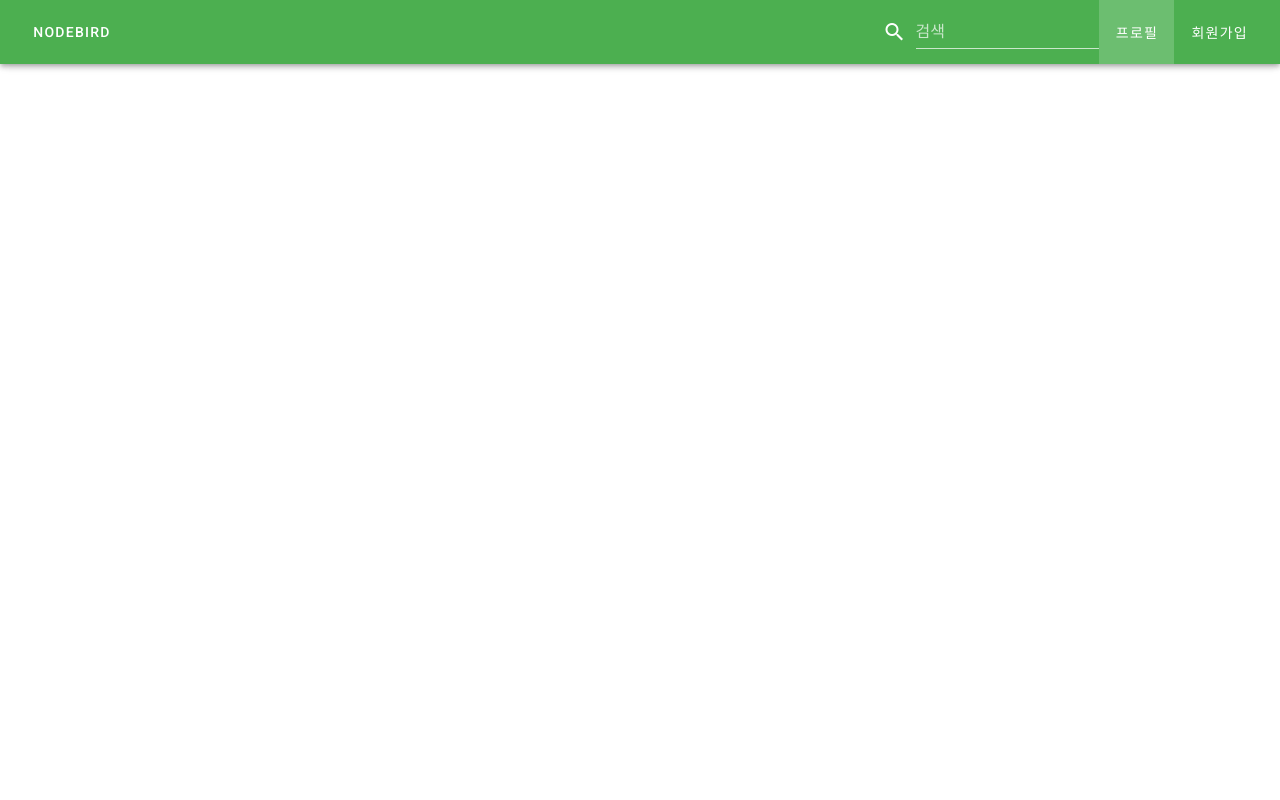
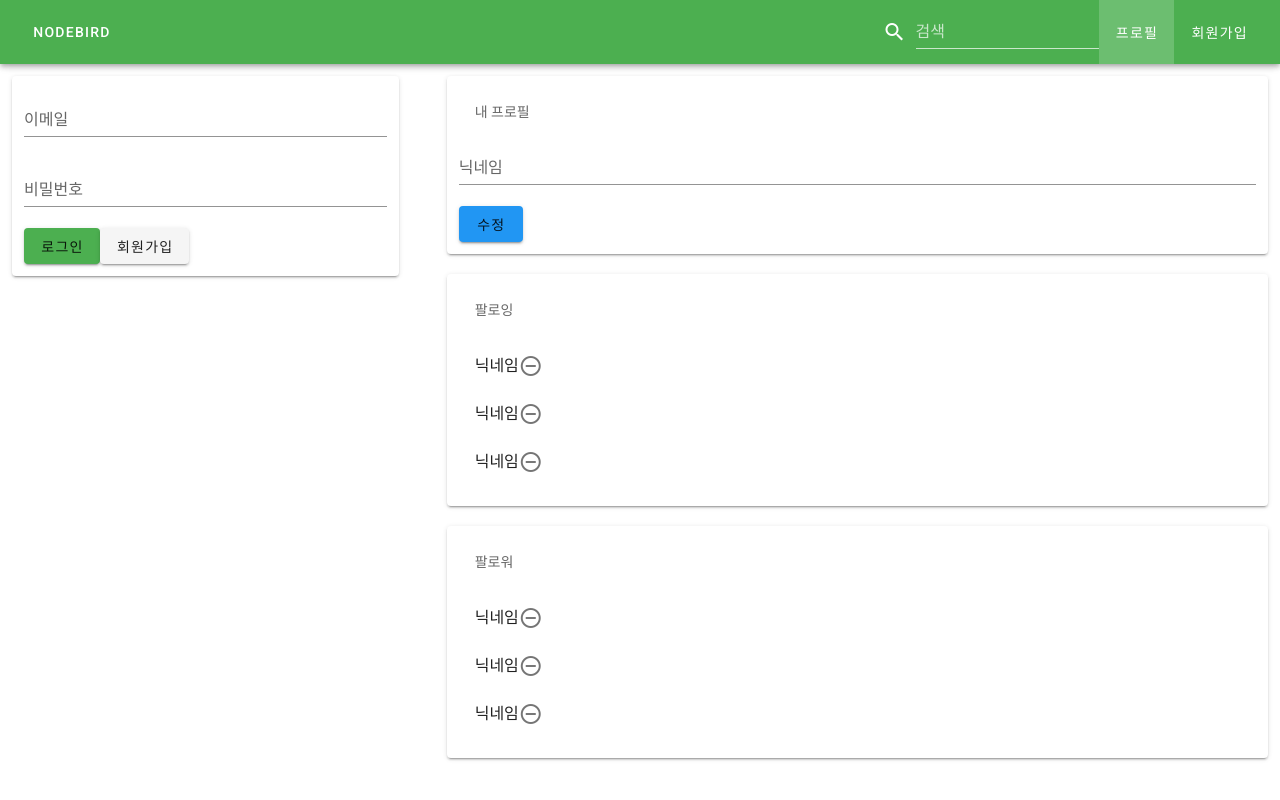
Before and after one commit to geunheejung/vue-nodebird, a Nuxt app in the folder front/: page /profile in a window 1280 px wide. Shown: the top 800 px of the page. Built offline with nearby package versions, Linux system fonts and the light colour scheme.

Commit message:
profile, signup, home, login ui 작업.

```diff
--- /dev/null
+++ b/front/components/FollowList.vue
@@ -0,0 +1,22 @@
+<template>
+  <v-list>
+    <v-list-item>
+      <span>닉네임</span>
+      <v-icon>mdi-minus-circle-outline</v-icon>
+    </v-list-item>
+    <v-list-item>
+      <span>닉네임</span>
+      <v-icon>mdi-minus-circle-outline</v-icon>
+    </v-list-item>
+    <v-list-item>
+      <span>닉네임</span>
+      <v-icon>mdi-minus-circle-outline</v-icon>
+    </v-list-item>
+  </v-list>
+</template>
+
+<script>
+export default {};
+</script>
+
+<style></style>
--- /dev/null
+++ b/front/components/LoginForm.vue
@@ -0,0 +1,20 @@
+<template>
+  <v-container>
+    <v-card>
+      <v-form>
+        <v-container>
+          <v-text-field label="이메일" type="email" required />
+          <v-text-field label="비밀번호" type="password" required />
+          <v-btn color="green">로그인</v-btn>
+          <v-btn nuxt to="/signup">회원가입</v-btn>
+        </v-container>
+      </v-form>
+    </v-card>
+  </v-container>
+</template>
+
+<script>
+export default {};
+</script>
+
+<style></style>
--- /dev/null
+++ b/front/components/ProfileCard.vue
@@ -0,0 +1,31 @@
+<template>
+  <v-card :style="{ marginBottom: '20px' }">
+    <v-img />
+    <v-card-text>
+      <div>
+        <h3>Title</h3>
+        <div>Content</div>
+      </div>
+    </v-card-text>
+    <v-card-actions>
+      <v-btn text color="orange">
+        <v-icon>mdi-twitter-retweet</v-icon>
+      </v-btn>
+      <v-btn text color="orange">
+        <v-icon>mdi-heart-outline</v-icon>
+      </v-btn>
+      <v-btn text color="orange">
+        <v-icon>mdi-comment-outline</v-icon>
+      </v-btn>
+      <v-btn text color="orange">
+        <v-icon>mdi-dots-horizontal</v-icon>
+      </v-btn>
+    </v-card-actions>
+  </v-card>
+</template>
+
+<script>
+export default {};
+</script>
+
+<style></style>
--- a/front/layouts/default.vue
+++ b/front/layouts/default.vue
@@ -1,9 +1,9 @@
 <template>
   <v-app>
-    <div>
+    <nav>
       <v-toolbar dark color="green">
         <v-toolbar-title>
-          <v-btn text nuxt to="/">
+          <v-btn text nuxt to="/" :align="'center'">
             <div>NodeBird</div>
           </v-btn>
         </v-toolbar-title>
@@ -24,10 +24,25 @@
           </v-btn>
         </v-toolbar-items>
       </v-toolbar>
-    </div>
+    </nav>
+    <v-row no-getters>
+      <v-col cols="12" md="4">
+        <login-form></login-form>
+      </v-col>
+      <v-col cols="12" md="8">
+        <nuxt />
+      </v-col>
+    </v-row>
   </v-app>
 </template>
 
-<script></script>
+<script>
+import LoginForm from "~/components/LoginForm";
+export default {
+  components: {
+    LoginForm,
+  },
+};
+</script>
 
 <style></style>
--- a/front/pages/index.vue
+++ b/front/pages/index.vue
@@ -1,11 +1,18 @@
 <template>
-  <div>Home</div>
+  <v-container>
+    <profile-card />
+    <profile-card />
+    <profile-card />
+    <profile-card />
+    <profile-card />
+  </v-container>
 </template>
 
 <script>
+import ProfileCard from "~/components/ProfileCard";
 export default {
-  async asyncData(context) {
-    return {};
+  components: {
+    ProfileCard,
   },
 };
 </script>
--- a/front/pages/profile.vue
+++ b/front/pages/profile.vue
@@ -1,9 +1,38 @@
 <template>
-  <div>Profile</div>
+  <div>
+    <v-container>
+      <v-card style="margin-bottom: 20px">
+        <v-container>
+          <v-subheader>내 프로필</v-subheader>
+          <v-form>
+            <v-text-field label="닉네임" required />
+            <v-btn color="blue" type="submit">수정</v-btn>
+          </v-form>
+        </v-container>
+      </v-card>
+
+      <v-card style="margin-bottom: 20px">
+        <v-container>
+          <v-subheader>팔로잉</v-subheader>
+          <FollowList />
+        </v-container>
+      </v-card>
+      <v-card style="margin-bottom: 20px">
+        <v-container>
+          <v-subheader>팔로워</v-subheader>
+          <FollowList />
+        </v-container>
+      </v-card>
+    </v-container>
+  </div>
 </template>
 
 <script>
+import FollowList from "~/components/FollowList";
 export default {
+  components: {
+    FollowList,
+  },
   head() {
     return {
       title: "프로필",
--- a/front/pages/signup.vue
+++ b/front/pages/signup.vue
@@ -1,5 +1,19 @@
 <template>
-  <div>Signup</div>
+  <v-container>
+    <v-card>
+      <v-subheader>회원가입</v-subheader>
+      <v-form>
+        <v-container>
+          <v-text-field label="이메일" type="email" required />
+          <v-text-field label="비밀번호" type="password" required />
+          <v-text-field label="비밀번호 확인" type="password" required />
+          <v-text-field label="닉네임" type="text" required />
+          <v-checkbox label="필수 약관동의" required />
+          <v-btn color="green" type="submit">회원가입</v-btn>
+        </v-container>
+      </v-form>
+    </v-card>
+  </v-container>
 </template>
 
 <script>
```
